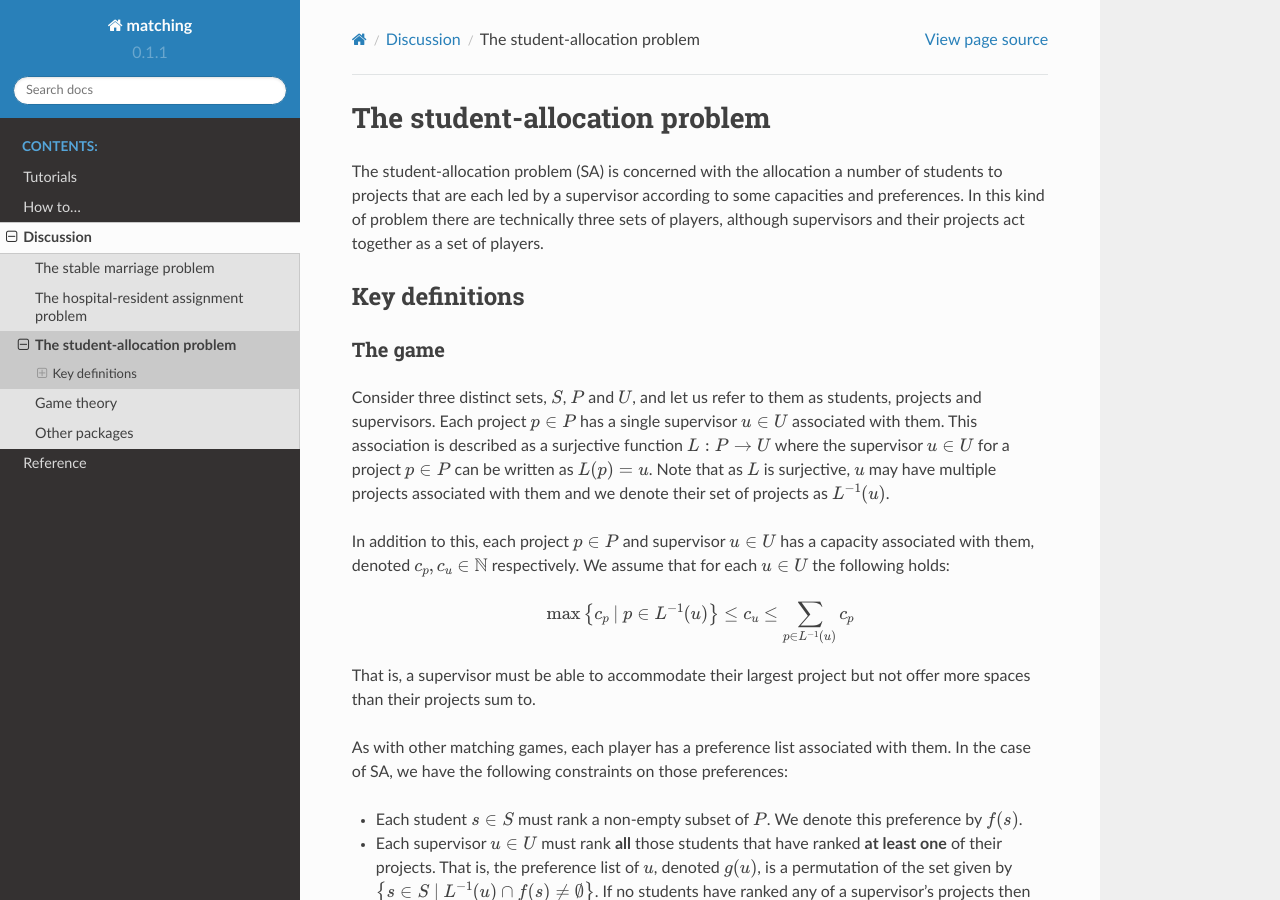
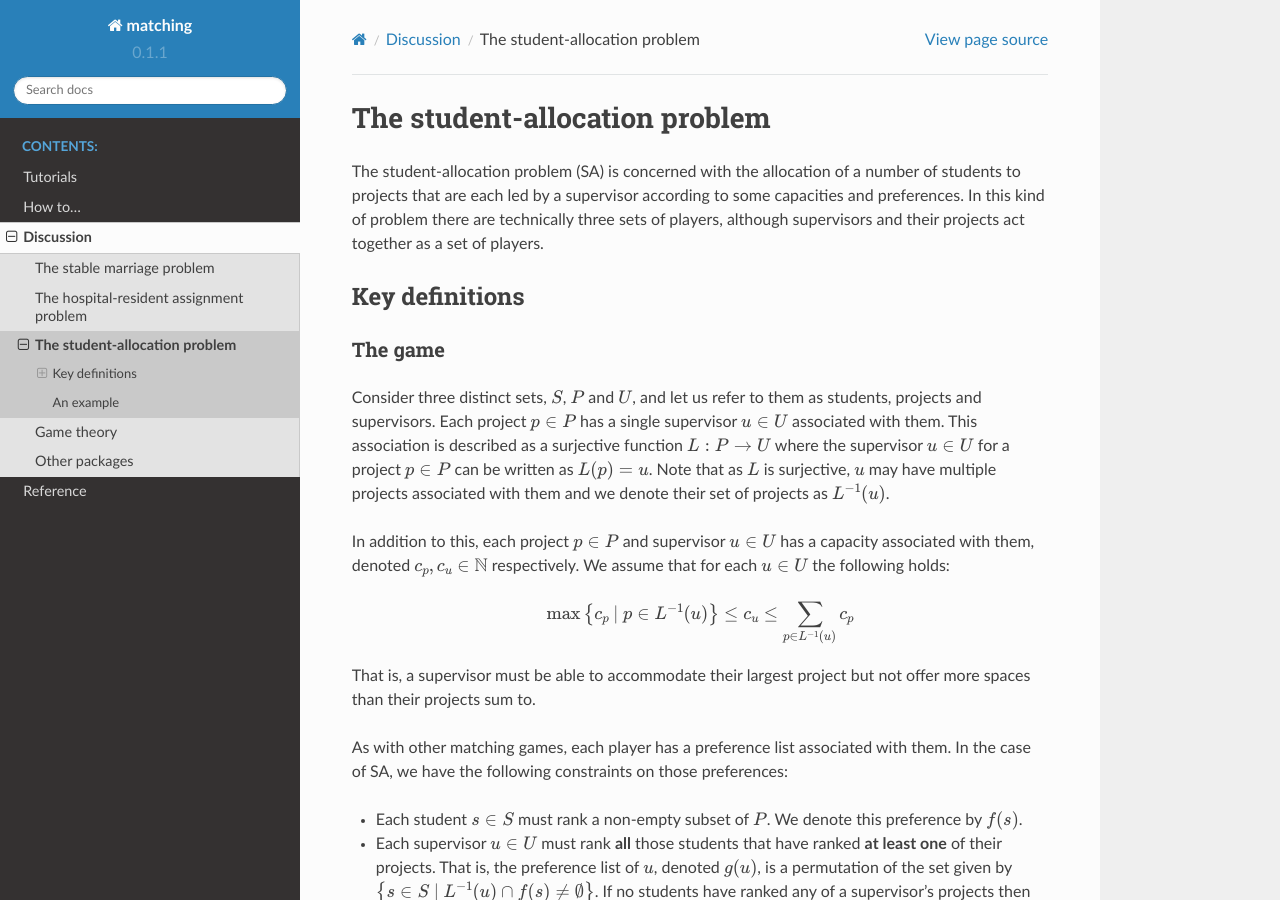
Before and after one commit to daffidwilde/matching, a Sphinx documentation site: the page built from docs/discussion/student_allocation/index.rst, in a window 1280 px wide and 900 px high. Built offline with Sphinx 7.4.7 and the Read the Docs theme 2.0.0, drawn with Linux system fonts in a browser that asks for light colours.

Commit message:
Continue writing discussion skeleton for SA.

```diff
--- /dev/null
+++ b/docs/discussion/student_allocation/example.rst
@@ -0,0 +1,2 @@
+An example
+----------
--- a/docs/discussion/student_allocation/index.rst
+++ b/docs/discussion/student_allocation/index.rst
@@ -3,8 +3,8 @@
 The student-allocation problem
 ==============================
 
-The student-allocation problem (SA) is concerned with the allocation a number of
-students to projects that are each led by a supervisor according to some
+The student-allocation problem (SA) is concerned with the allocation of a number
+of students to projects that are each led by a supervisor according to some
 capacities and preferences. In this kind of problem there are technically three
 sets of players, although supervisors and their projects act together as a set
 of players.
```
